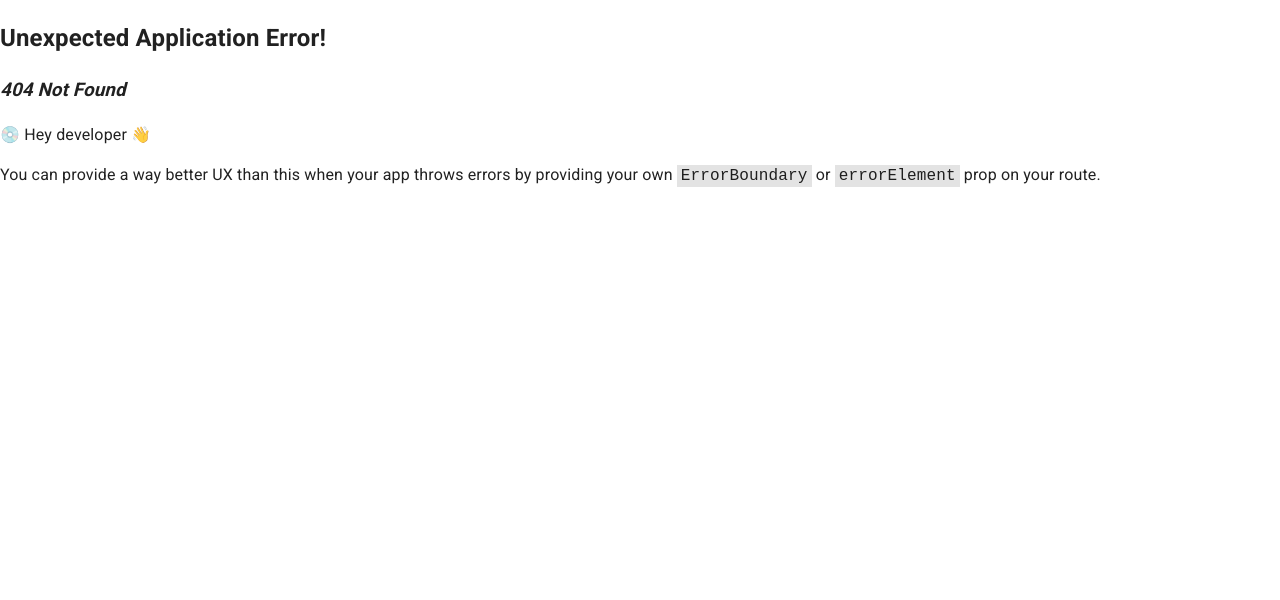
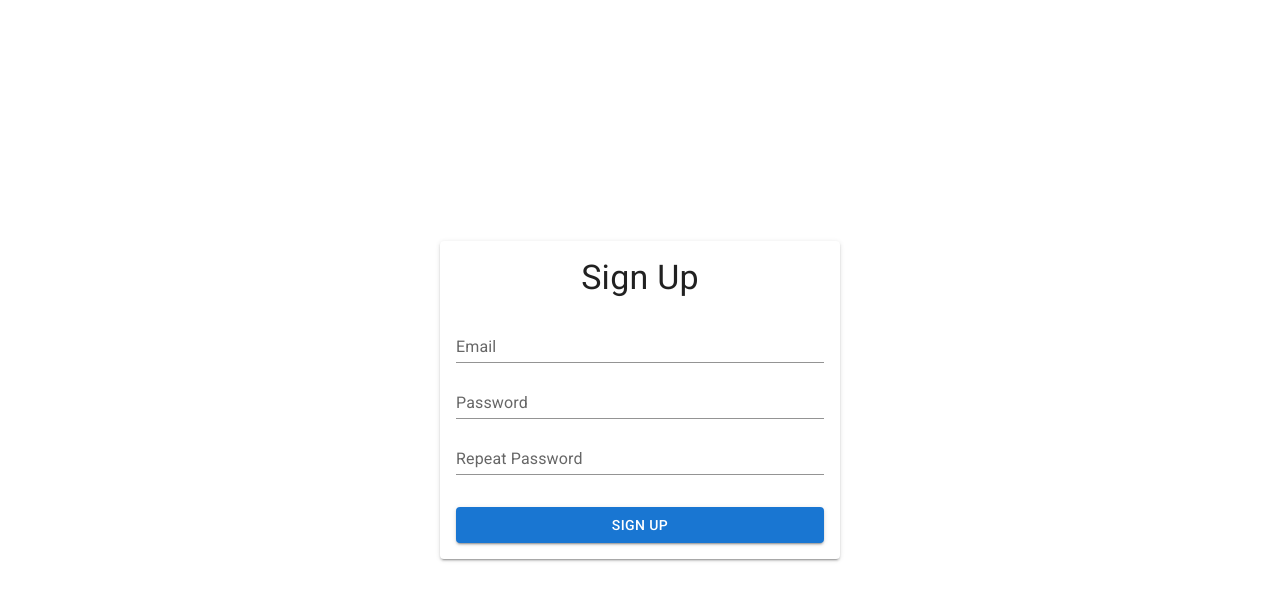
Before and after one commit to lik3l/test-react-firebase, a React (Create React App) app: page /auth in a window 1280 px wide. Before the commit this address had no page. Shown: the top 600 px of the page. Built offline with nearby package versions, Linux system fonts and the light colour scheme.

Commit message:
Added signup form

```diff
--- a/package.json
+++ b/package.json
@@ -14,6 +14,7 @@
     "@types/node": "^16.11.59",
     "@types/react": "^18.0.20",
     "@types/react-dom": "^18.0.6",
+    "firebase": "^9.10.0",
     "react": "^18.2.0",
     "react-dom": "^18.2.0",
     "react-router-dom": "^6.4.0",
--- /dev/null
+++ b/src/layouts/SignUpLayout/SignUpLayout.tsx
@@ -0,0 +1,74 @@
+import React, { useEffect, useState } from 'react';
+import { styled, useTheme } from '@mui/material/styles';
+import { Paper, TextField, Button, Box, Typography } from '@mui/material';
+
+const MainContainer = styled('div')`
+  display: flex;
+  min-height: 100vh;
+  align-items: center;
+  justify-content: center;
+`;
+
+const FormContainer = styled(Paper)(({ theme }) => ({
+  padding: theme.spacing(2) ,
+  maxWidth: "400px",
+  width: "100%"
+}));
+
+type TUserState = {
+  email: string;
+  password: string;
+  password2: string;
+}
+
+const clearUserState: TUserState = {email: '', password: '', password2: ''};
+
+
+export const SignUpLayout = () => {
+  const [userForm, setUserForm] = useState<TUserState>(clearUserState);
+  const theme = useTheme();
+
+  useEffect(() => {
+    setUserForm(clearUserState);
+  }, []);
+
+  const handleChange: React.ChangeEventHandler<HTMLInputElement> = ({target: {value, name}}) => {
+    setUserForm({...userForm, [name as keyof TUserState]: value});
+  }
+
+  return <MainContainer>
+    <FormContainer elevation={2}>
+      <Typography mb={theme.spacing(2)} align='center' variant="h4">
+        Sign Up
+      </Typography>
+      <Box mb={4} display='flex' flexDirection='column' gap={theme.spacing(1)}>
+        <TextField
+          name='email'
+          type='email'
+          value={userForm.email}
+          onChange={handleChange}
+          fullWidth
+          label='Email'
+          variant='standard' />
+        <TextField
+          type='password'
+          name='password'
+          value={userForm.password}
+          onChange={handleChange}
+          fullWidth
+          label='Password'
+          variant='standard' />
+        <TextField
+          type='password'
+          name='password2'
+          value={userForm.password2}
+          onChange={handleChange}
+          fullWidth
+          label='Repeat Password'
+          variant='standard' />
+      </Box>
+
+      <Button variant='contained' fullWidth>Sign Up</Button>
+    </FormContainer>
+  </MainContainer>
+}
--- a/src/routes.ts
+++ b/src/routes.ts
@@ -1,4 +1,5 @@
 export const Routes = {
   Home: "/",
-  Dashboard: "dashboard"
+  Dashboard: "dashboard",
+  Auth: "auth"
 }
```
Also changed, not shown: src/App.tsx (+6 -1 lines), src/firebase.ts (added, +15 -0 lines), 1 other file (tests, documents, lock files or other folders).
